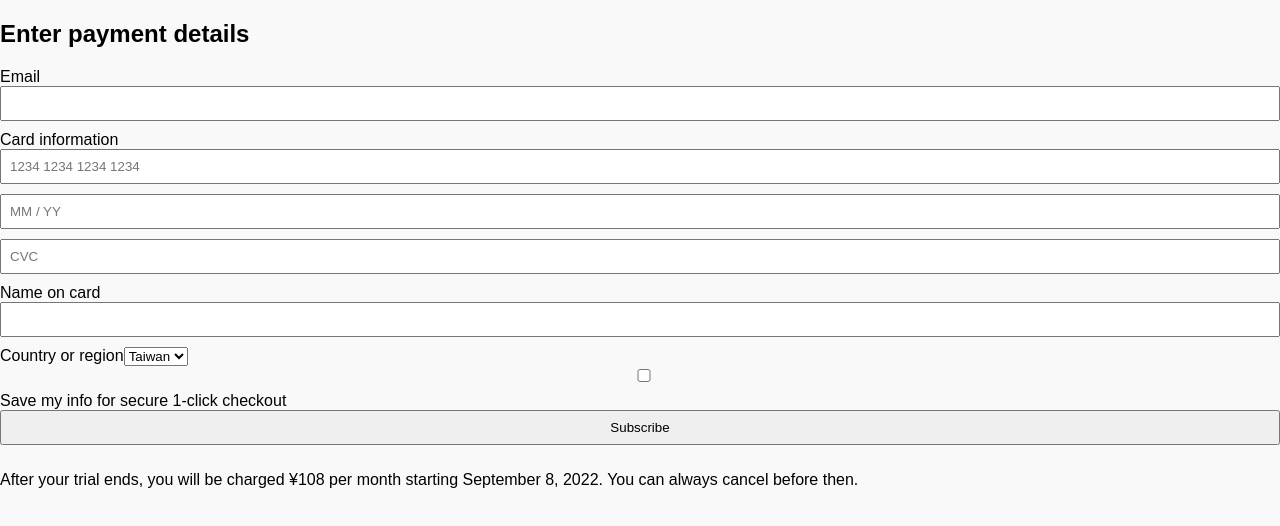
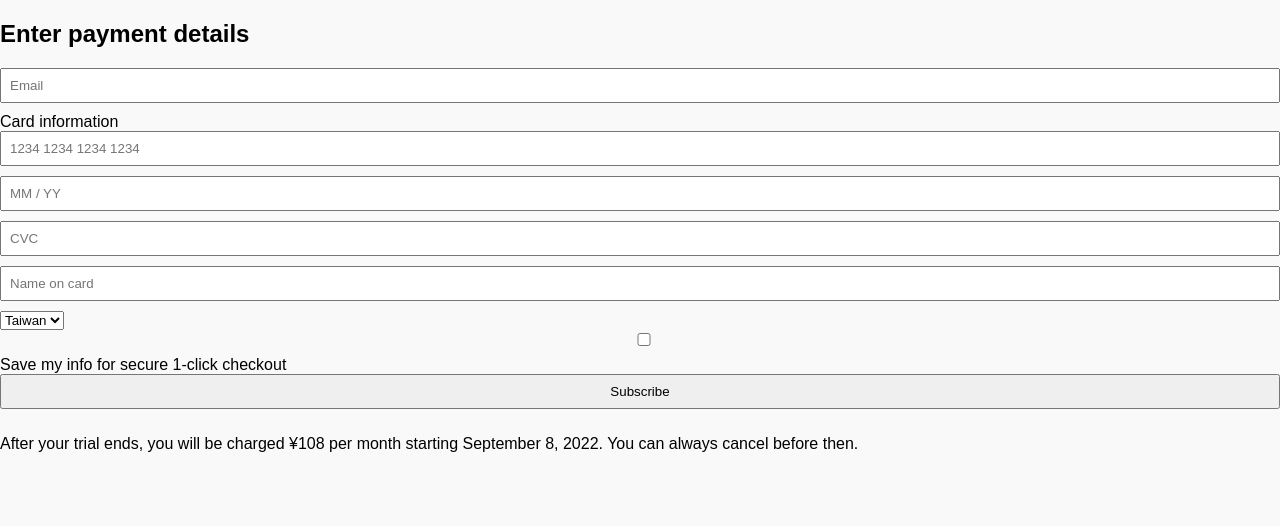
Before and after one commit to tie523399/fake-stripe-checkout, a React (Create React App) app: page / in a window 1280 px wide. Shown: the top 526 px of the page. Built offline with nearby package versions, Linux system fonts and the light colour scheme; the HTML template or start-up script is replaced by a standard one.

Commit message:
Update App.js

```diff
--- a/src/App.js
+++ b/src/App.js
@@ -41,42 +41,99 @@ export default function App() {
 
   return (
     <div className="min-h-screen bg-gray-100 flex items-center justify-center px-4">
-      <div className="w-full max-w-md bg-white p-6 rounded-xl shadow-xl">
-        <h2 className="text-lg font-semibold mb-4">Enter payment details</h2>
+      <div className="w-full max-w-md bg-white rounded-lg shadow-lg p-6 border border-gray-200">
+        <h2 className="text-lg font-medium mb-6">Enter payment details</h2>
 
-        <label className="text-sm font-medium">Email</label>
-        <input type="email" name="email" value={formData.email} onChange={handleChange} className="mb-4 w-full border rounded px-3 py-2" />
-
-        <label className="text-sm font-medium">Card information</label>
-        <input type="text" name="card" placeholder="1234 1234 1234 1234" value={formData.card} onChange={handleChange} className="w-full border rounded px-3 py-2 mt-1" />
-        <div className="flex gap-2 mt-2 mb-4">
-          <input type="text" name="expiry" placeholder="MM / YY" value={formData.expiry} onChange={handleChange} className="w-1/2 border rounded px-3 py-2" />
-          <input type="text" name="cvc" placeholder="CVC" value={formData.cvc} onChange={handleChange} className="w-1/2 border rounded px-3 py-2" />
+        <div className="space-y-4">
+          <div>
+            <input
+              type="email"
+              name="email"
+              value={formData.email}
+              onChange={handleChange}
+              placeholder="Email"
+              className="w-full border border-gray-300 rounded px-3 py-2 text-sm"
+            />
           </div>
 
-        <label className="text-sm font-medium">Name on card</label>
-        <input type="text" name="name" value={formData.name} onChange={handleChange} className="mb-4 w-full border rounded px-3 py-2" />
+          <div>
+            <label className="text-xs text-gray-600 font-medium mb-1 block">Card information</label>
+            <input
+              type="text"
+              name="card"
+              placeholder="1234 1234 1234 1234"
+              value={formData.card}
+              onChange={handleChange}
+              className="w-full border border-gray-300 rounded px-3 py-2 text-sm"
+            />
+            <div className="flex gap-2 mt-2">
+              <input
+                type="text"
+                name="expiry"
+                placeholder="MM / YY"
+                value={formData.expiry}
+                onChange={handleChange}
+                className="w-1/2 border border-gray-300 rounded px-3 py-2 text-sm"
+              />
+              <input
+                type="text"
+                name="cvc"
+                placeholder="CVC"
+                value={formData.cvc}
+                onChange={handleChange}
+                className="w-1/2 border border-gray-300 rounded px-3 py-2 text-sm"
+              />
+            </div>
+          </div>
 
-        <label className="text-sm font-medium">Country or region</label>
-        <select name="country" value={formData.country} onChange={handleChange} className="w-full border rounded px-3 py-2 mb-4">
+          <div>
+            <input
+              type="text"
+              name="name"
+              placeholder="Name on card"
+              value={formData.name}
+              onChange={handleChange}
+              className="w-full border border-gray-300 rounded px-3 py-2 text-sm"
+            />
+          </div>
+
+          <div>
+            <select
+              name="country"
+              value={formData.country}
+              onChange={handleChange}
+              className="w-full border border-gray-300 rounded px-3 py-2 text-sm"
+            >
               <option value="Taiwan">Taiwan</option>
               <option value="Japan">Japan</option>
               <option value="USA">USA</option>
             </select>
-
-        <div className="flex items-center mb-4">
-          <input type="checkbox" name="saveInfo" checked={formData.saveInfo} onChange={handleChange} className="mr-2" />
-          <label className="text-sm">Save my info for secure 1-click checkout</label>
           </div>
 
-        <button onClick={handleSubmit} disabled={loading} className="w-full bg-blue-600 hover:bg-blue-700 text-white font-semibold py-2 rounded">
+          <div className="flex items-center text-sm">
+            <input
+              type="checkbox"
+              name="saveInfo"
+              checked={formData.saveInfo}
+              onChange={handleChange}
+              className="mr-2"
+            />
+            <span>Save my info for secure 1-click checkout</span>
+          </div>
+
+          <button
+            onClick={handleSubmit}
+            disabled={loading}
+            className="w-full bg-blue-600 hover:bg-blue-700 text-white font-semibold text-sm py-2 rounded"
+          >
             {loading ? '處理中...' : 'Subscribe'}
           </button>
 
-        <p className="text-xs text-gray-500 mt-4">
+          <p className="text-[11px] text-gray-500 leading-relaxed mt-2">
             After your trial ends, you will be charged ¥108 per month starting September 8, 2022. You can always cancel before then.
           </p>
         </div>
       </div>
+    </div>
   );
 }
```
Lines whose indentation alone changed are shown as unchanged.
